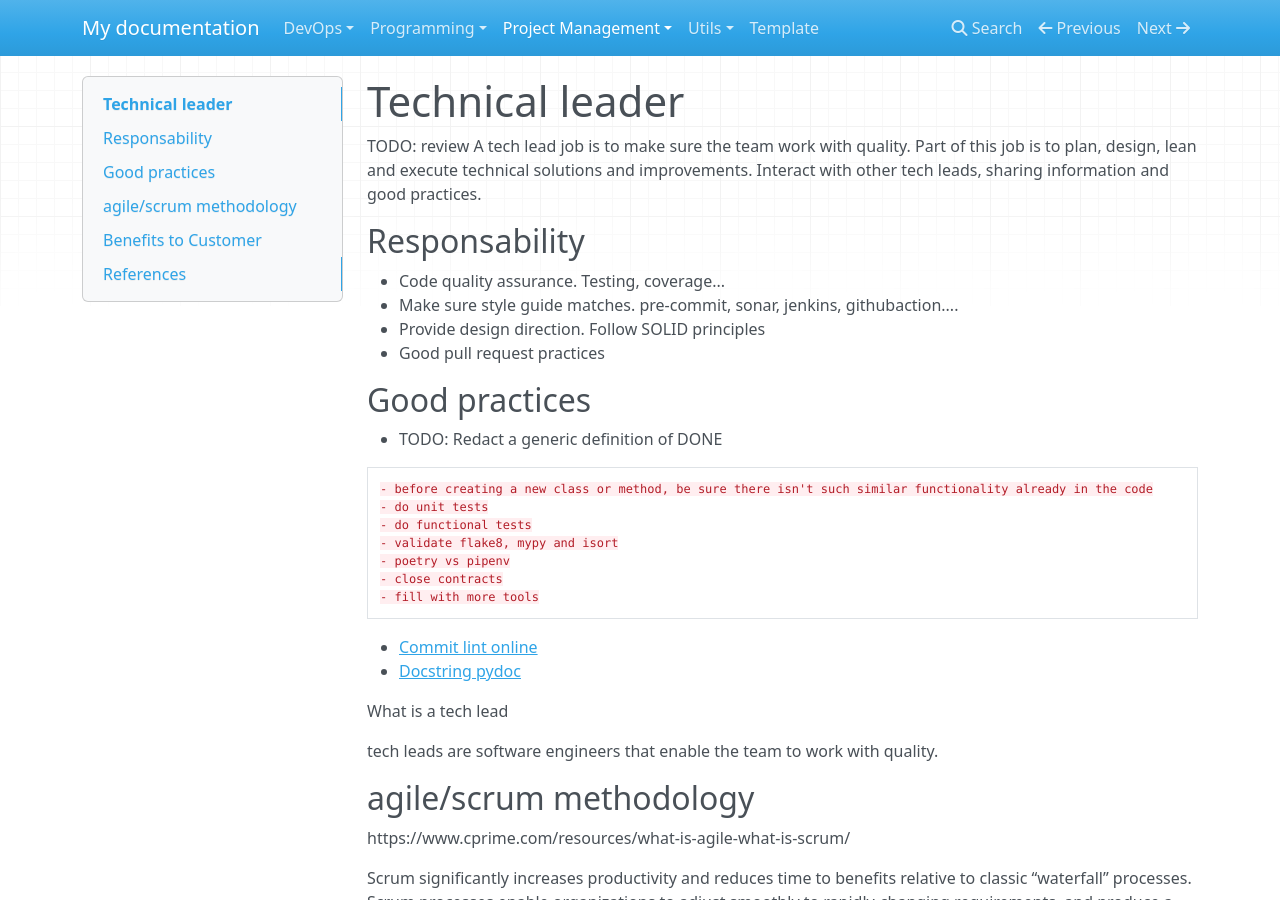
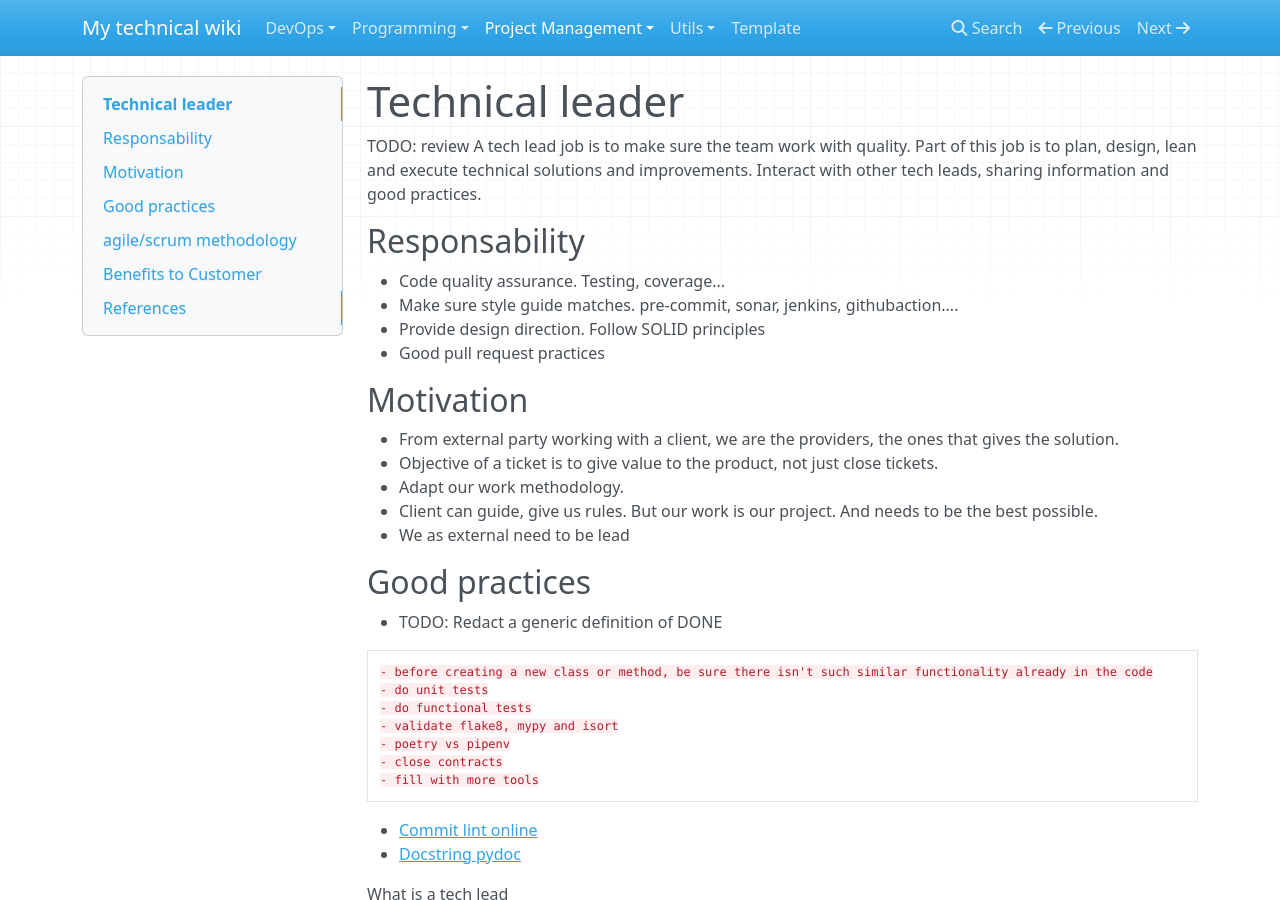
Before and after one commit to McLargo/mkdown-docs, an MkDocs documentation site: the page built from docs/project-management/tech-lead.md, in a window 1280 px wide and 900 px high. Built offline with MkDocs 1.6.1, drawn with Linux system fonts in a browser that asks for light colours; nearby versions of some CDN libraries.

Commit message:
New SCRUM and working environment pages. Small refactor

```diff
--- a/docs/project-management/tech-lead.md
+++ b/docs/project-management/tech-lead.md
@@ -10,6 +10,14 @@ Interact with other tech leads, sharing information and good practices.
 - Make sure style guide matches. pre-commit, sonar, jenkins, githubaction....
 - Provide design direction. Follow SOLID principles
 - Good pull request practices
+
+## Motivation
+
+- From external party working with a client, we are the providers, the ones that gives the solution.
+- Objective of a ticket is to give value to the product, not just close tickets.
+- Adapt our work methodology.
+- Client can guide, give us rules. But our work is our project. And needs to be the best possible.
+- We as external need to be lead
 
 ## Good practices
 
--- a/mkdocs.yml
+++ b/mkdocs.yml
@@ -1,7 +1,7 @@
-site_name: My documentation
+site_name: My technical wiki
 site_url: https://mclargo.github.io
 site_author: Javier Gil
-site_description: My useful documentation
+site_description: Mix of features, good practices, tools and utils useful in my professional environment
 
 theme:
   name: mkdocs
@@ -23,6 +23,7 @@ nav:
   - Project Management:
     - Architecture Decision Records: project-management/architecture-decision-record.md
     - C4 Model: project-management/c4-model.md
+    - SCRUM: project-management/scrum.md
     - Technical Leader: project-management/tech-lead.md
     - Waterfall Methodoloy: project-management/waterfall-methodology.md
   - Utils:
@@ -32,4 +33,5 @@ nav:
     - Regex: utils/regex.md
     - Supervisor: utils/supervisor.md
     - Transmission: utils/transmission.md
+    - Working environment: utils/working-environment.md
   - Template: template.md
```
Also changed, not shown: docs/project-management/scrum.md (added, +16 -0 lines), docs/utils/working-environment.md (added, +18 -0 lines).
